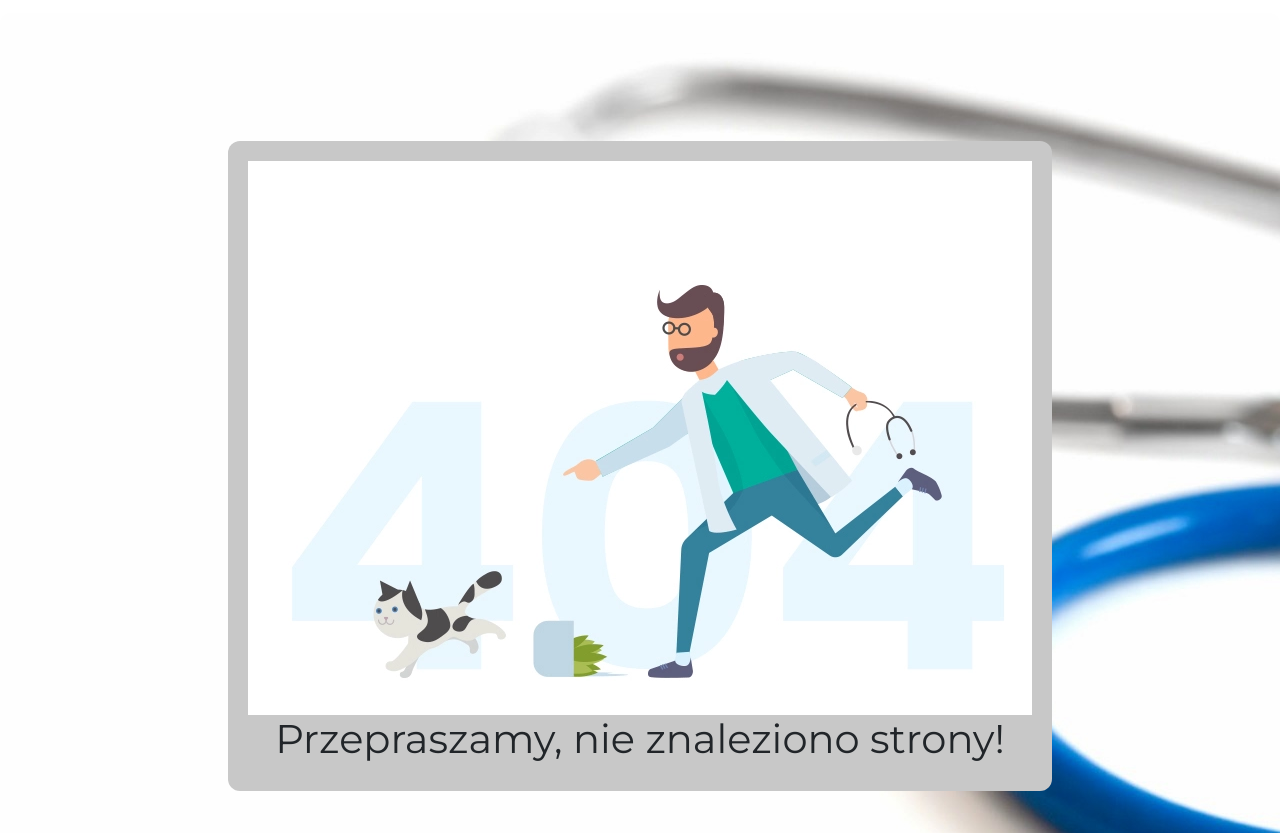
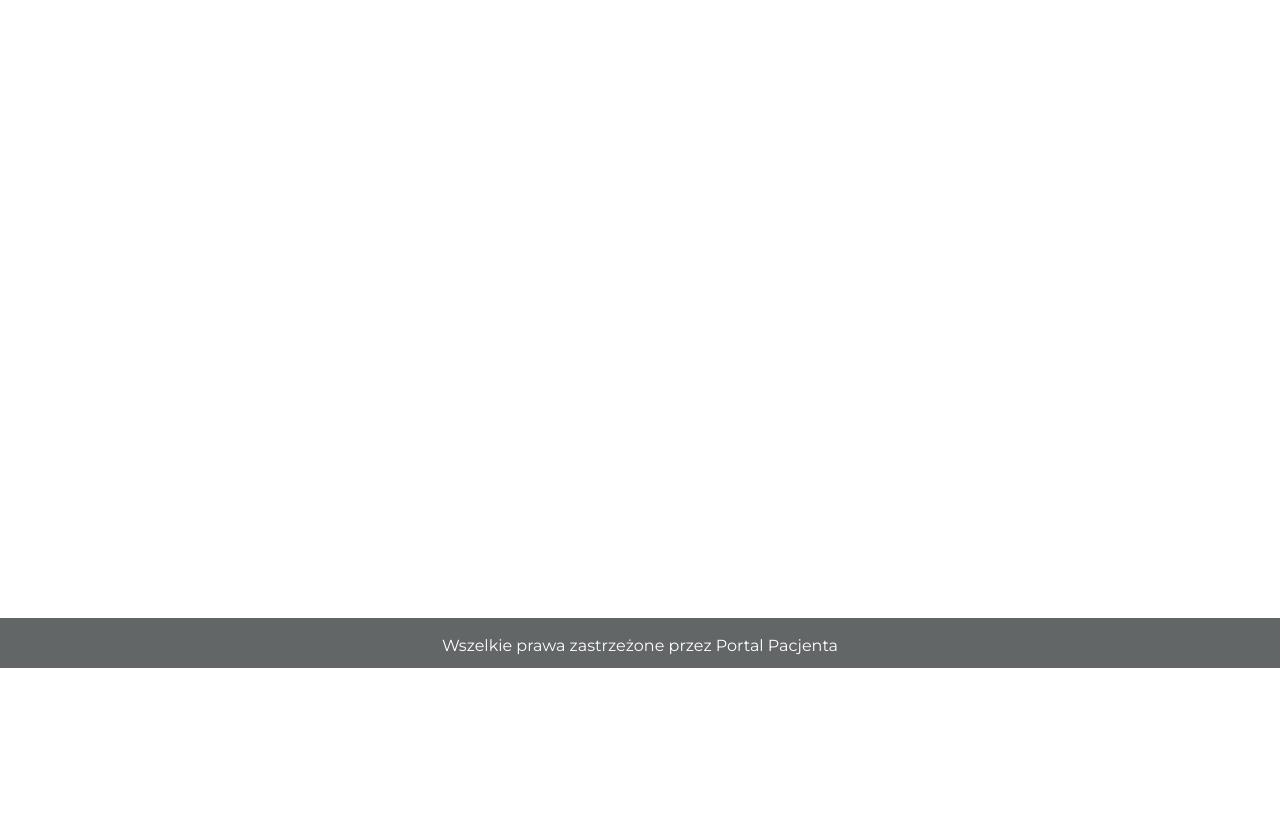
Before and after one commit to zuzKomar/medical-center-frontend, a React (Create React App) app: page /today-visits in a window 1280 px wide. Shown: the top 833 px of the page. After the commit the page ends 800 px from the top, so only its background shows below. Built offline with nearby package versions, Linux system fonts and the light colour scheme; some icons are missing.

Commit message:
Added redirect to login page when application starts

```diff
--- a/src/App.js
+++ b/src/App.js
@@ -25,6 +25,7 @@ import {
     Switch,
     Route
 } from "react-router-dom";
+import {Redirect} from "react-router";
 
 
 const App = () =>{
@@ -76,7 +77,9 @@ const App = () =>{
                               <Switch>
                                   <Route exact path="/login" component={() => <LoginForm t={t} changeLanguage={changeLanguage} setLogged={setLogged} setRole={setRole}/>}/>
                                   <Route exact path="/register" component={() => <RegisterForm t={t} changeLanguage={changeLanguage}/>}/>
-                                  <Route component={()=><NotFound t={t}/>}/>
+                                  <Route exact path="/">
+                                      <Redirect to="/login"/>
+                                  </Route>
                               </Switch>
                           }
                           {(role === patient && logged === true) &&
```
